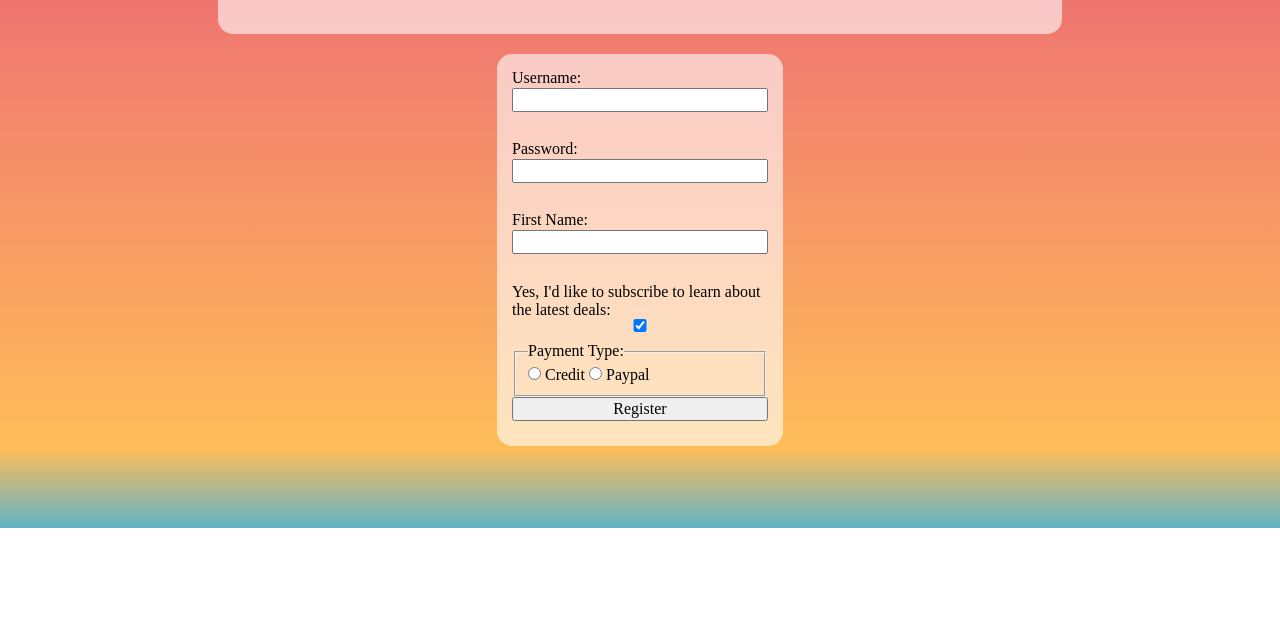
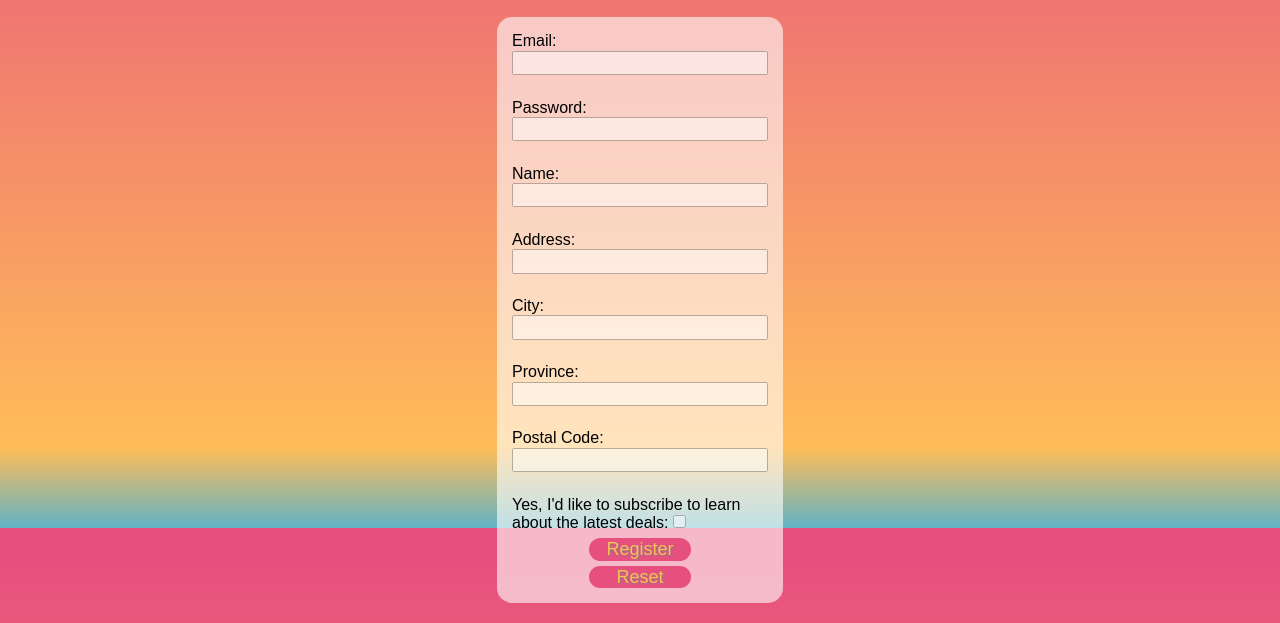
Before and after one commit to ricobadico/OOSD-Daily-WebDev-Excercises, a plain HTML site: page register.html in a window 1280 px wide. Shown: the part 272-895 px from the top of the page. Before the commit the page ends 800 px from the top, so only its background shows below. Drawn offline with Linux system fonts and the light colour scheme.

Commit message:
added day 4

```diff
--- a/register.html
+++ b/register.html
@@ -8,9 +8,6 @@
 		<link rel="stylesheet" href="reset.css">
 		<link rel="stylesheet" href="styles.css">
 		<link rel="icon" href="images/icon.png" />
-
-		<!-- Free to use icons from Font Awesome-->
-		<link rel="stylesheet" href="https://cdnjs.cloudflare.com/ajax/libs/font-awesome/4.7.0/css/font-awesome.min.css">
 
 		<meta charset="UTF-8">
 		<meta name="description" content="Travel Agency" />
@@ -30,37 +27,83 @@
 
 		<section>
 
-	<div class="container">
-		<h1 style="text-align:center;">This page is currently under construction.<br>Thank you for your patience.</h1>
+		<div class="container" style="width: 22%">
+			<h1 style="text-align:center;">Register</h1>
 		</div>
 
-	<form method="POST" action="/bouncer.php" class="container" style="flex-direction:column; width:20%; padding: 15px;">
+		<form method="POST" action="/bouncer.php" class="container" id="registerForm" style="flex-direction:column; width:20%; padding: 15px;">
 
-		<label for="registerButtonFName">Username: </label>
-			<input type="text" id="registerButtonUsername" name="username" required="required"/>
+			<label for="registerButtonEmail">Email: </label>
+				<input type="text" id="registerButtonEmail" name="email" required="required"/>
 				<br />
 
 			<label for="registerButtonPass">Password: </label>
-			<input type="password" id="registerButtonPass" name="pass" required="required"/>
+				<input type="password" id="registerButtonPass" name="password" required="required"/>
 				<br />
 
-		<label for="registerButtonFName">First Name: </label>
-			<input type="text" id="registerButtonFName" name="fname"/>
+			<label for="registerButtonName">Name: </label>
+				<input type="text" id="registerButtonName" name="name" required="required"/>
 				<br />
 
-		<label for="registerButtonSubscribe">Yes, I'd like to subscribe to learn about the latest deals: </label>
-			<input type="checkbox" id="registerButtonSubscribe" name="subscribe" checked="checked"/>
+			<label for="registerButtonAddress">Address: </label>
+				<input type="text" id="registerButtonAddress" name="address" required="required"/>
+				<br />
 
-		<fieldset id="registerRadioPayType">
-		  <legend> Payment Type: </legend>
-		  <label> <input type="radio" name="payType" value="Credit"> Credit </label>
-		  <label> <input type="radio" name="payType" value="Paypal"> Paypal </label>
-		</fieldset>
+			<label for="registerButtonCity">City: </label>
+				<input type="text" id="registerButtonCity" name="city" required="required"/>
+				<br />
 
-		<input type="submit" value="Register"/>
+			<label for="registerButtonProvince">Province: </label>
+				<input type="text" id="registerButtonProvince" name="province" required="required"/>
+				<br />
+
+			<label for="registerButtonPostalCode">Postal Code: </label>
+				<input type="text" id="registerButtonPostalCode" name="postalCode" required="required"/>
+				<br />
+
+			<label for="registerButtonSubscribe">Yes, I'd like to subscribe to learn about the latest deals: <input type="checkbox" id="registerButtonSubscribe" name="subscribe" /> </label>
+
+			<button type="button" name="submit" onclick="confirmer(submitForm,this.name)">Register</button>
+
+			<button type="button" name="reset" onclick=confirmer(resetForm,this.name)>Reset</button>
+
 		</form>
 
 		</section>
 
+		<!-- JS added at bottom to ensure page renders before JS functionality added -->
+		<script>
+
+			// Wrapper function that prompts user to confirm before calling real function
+			function confirmer(confirmedFunction, confirmWord){
+				if (confirm("Would you really like to " + confirmWord + "?")) {
+					confirmedFunction();
+				}
+				return false;
+			}
+
+			function submitForm() {
+				const registerInputs = document.getElementById("registerForm").querySelectorAll("input") //Gets all input elements inside the form
+				for(input of registerInputs){ //iterates through each input
+					if ((input.getAttribute("required") == "required") //check to see if any element is required and also blank
+						&& input.value == ""){
+							alert("Please enter your " + input.name + "."); //lets user know name of element that is not filled
+							return false; //leave function without getting to submit
+					}
+				}
+				document.getElementById("registerForm").submit(); //points to the form and tells it to submit
+			}
+
+			function resetForm(){
+				const registerInputs = document.getElementById("registerForm").querySelectorAll("input") //Gets all input elements inside the form
+				for(input of registerInputs){ //iterates through each input
+					if(input.type != "submit"){ //ignores submit button (which uses "value" for its label!)
+						input.value = null; //blanks value
+					}
+				}
+			}
+
+		</script>
+
 	</body>
 </html>
--- a/styles.css
+++ b/styles.css
@@ -1,10 +1,22 @@
-
+/* Background */
 body {
 	background-image: linear-gradient(#e7507e 5%, #ffbd59 90%, #62b3c5);
 	background-repeat: no-repeat;
 	background-size: cover;
 	background-attachment: fixed;
   }
+
+  /* General Styling */
+
+  * {
+	font-family: Arial, Helvetica, sans-serif; /* Default fonts */
+  }
+
+  h1 {
+	color: rgba(255,189,89);
+	font-family:Helvetica;
+	text-shadow: 1px 1px 2px grey;
+}
 
 
 /*Header Stylings*/
@@ -31,12 +43,6 @@ header {
 	text-align: center;
 }
 
-h1 {
-	color: rgba(255,189,89);
-	font-family:Helvetica;
-	text-shadow: 1px 1px 2px grey;
-}
-
 .logo {
 	height: 100%;
 	width: auto;
@@ -50,6 +56,16 @@ section {
 	display: flex;
 	margin: 0 auto;
 	flex-direction: column;
+}
+
+a {
+	text-align:center;
+	text-decoration:none;
+	color: black;
+}
+
+p {
+	font-family: Helvetica;
 }
 
 .container {
@@ -67,23 +83,9 @@ section {
 	max-width:30%;
 }
 
-a {
-	text-align:center;
-	text-decoration:none;
-	color: black;
-}
-
-p {
-	font-family: Helvetica;
-}
-
 .contactContainer{
 	flex-direction:column;
 	padding: 25px;
-}
-
-form > input {
-	margin: 0 0 10px;
 }
 
 .contactContainer > p {
@@ -92,3 +94,19 @@ form > input {
 	text-shadow: 1px 1px 2px grey;
 	font-size:large;
 }
+
+form input {
+	margin: 0 0 5px;
+	opacity: 50%;
+}
+
+form button {
+	border: none;
+	background-color: #e7507e;
+	color:rgba(255,189,89);
+	border-radius: 20px;
+	text-shadow: 1px 1px 2px grey;
+	font-size: large;
+	width: 40%;
+	margin: 5px auto 0;
+}
```
Also changed, not shown: layout.html (added, +14 -0 lines), images/signup.svg (deleted). Lines whose indentation alone changed are shown as unchanged.
